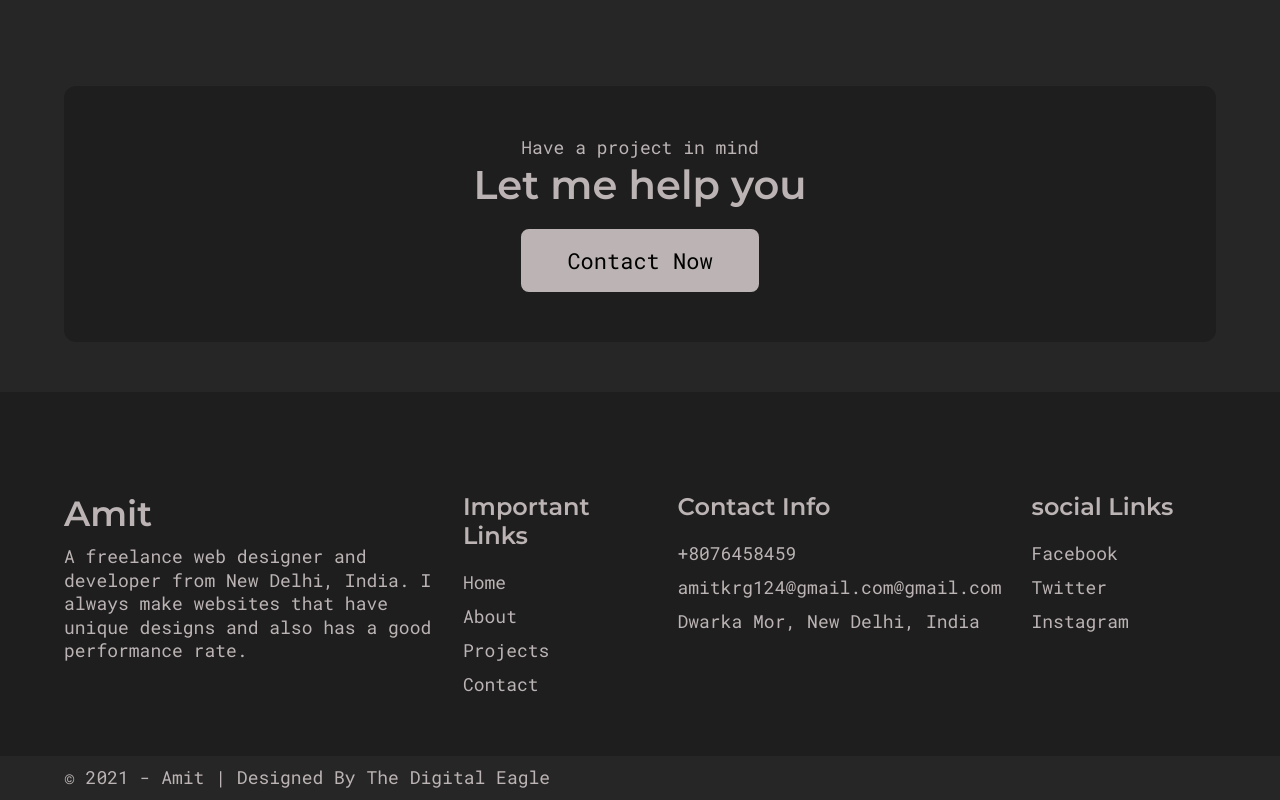
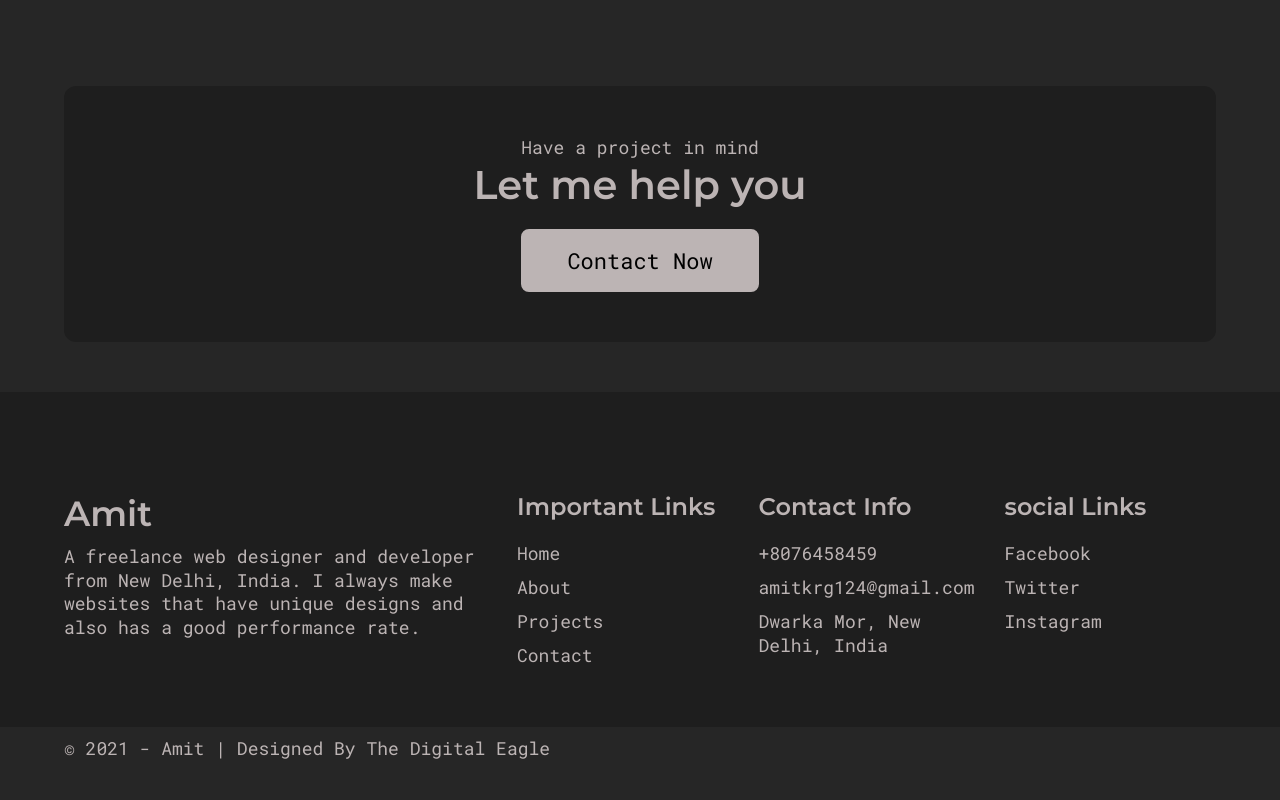
Before and after one commit to amitkrg124/createramit, a React (Create React App) app: page / in a window 1280 px wide. Shown: the part 3917-4717 px from the top of the page. After the commit the page ends 4688 px from the top, so only its background shows below. Built offline with nearby package versions, Linux system fonts and the light colour scheme; a web font is replaced by a local one.

Commit message:
Update Footer.js

```diff
--- a/src/components/Footer.js
+++ b/src/components/Footer.js
@@ -100,7 +100,7 @@ export default function Footer() {
                 path: 'tel:+9716337844',
               },
               {
-                title: 'amitkrg124@gmail.com@gmail.com',
+                title: 'amitkrg124@gmail.com',
                 path: 'jack360nn@gmail.com',
               },
               {
```
